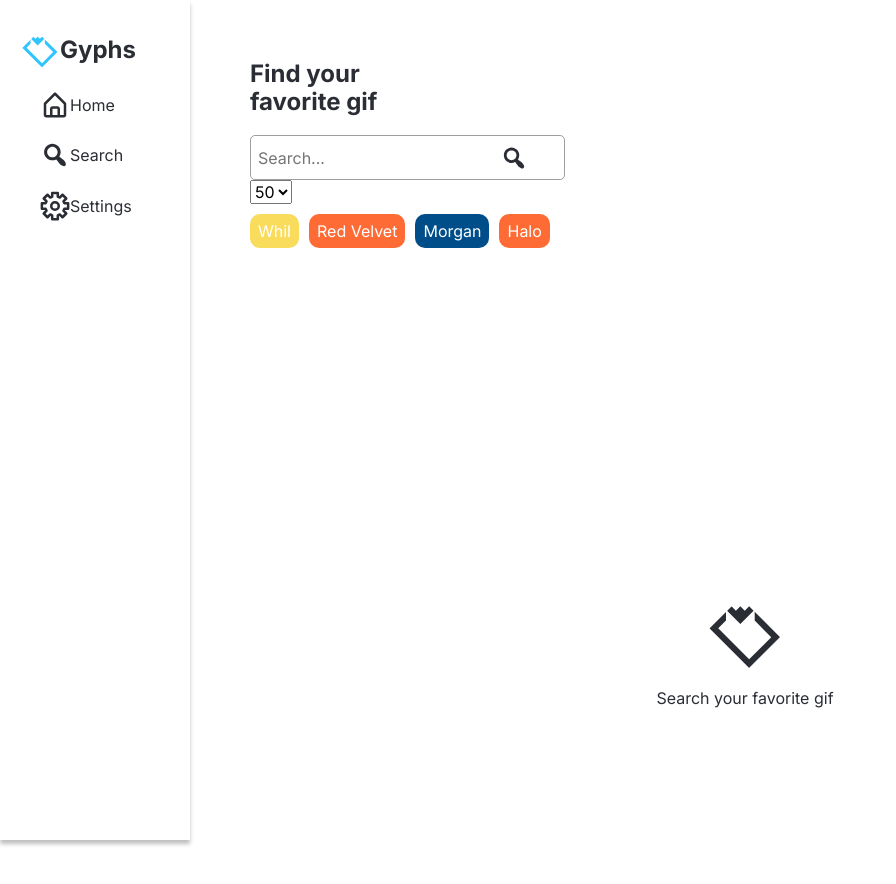
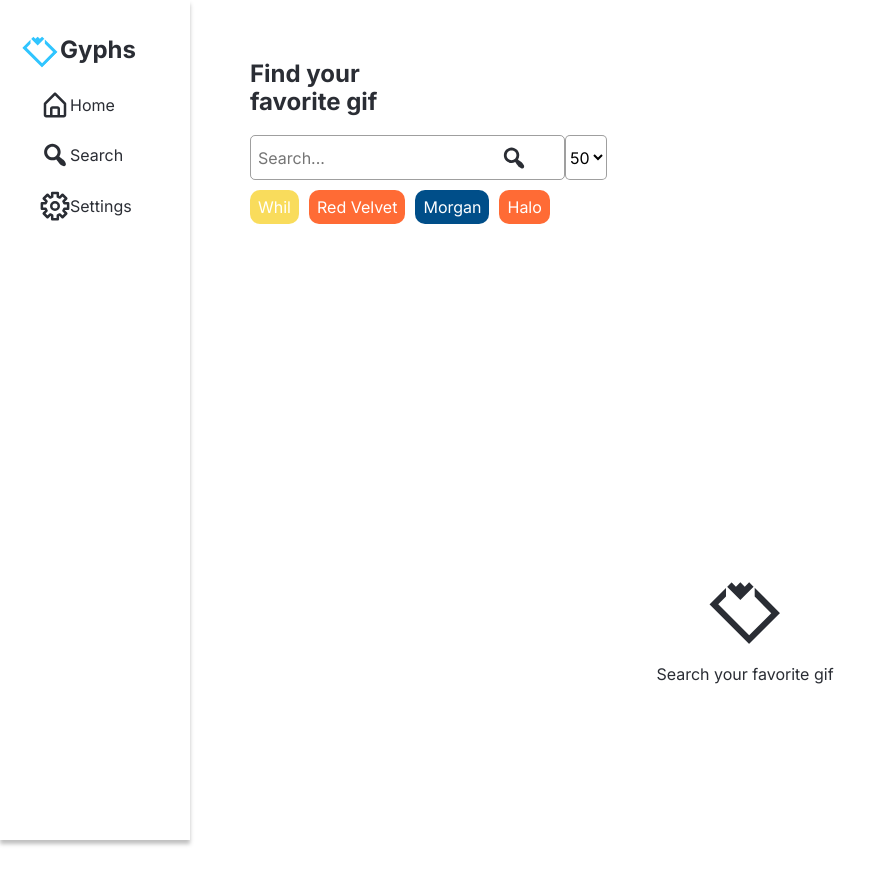
Before and after one commit to ivanglpz/Gyphs, a Next.js app: page /Search in a window 1280 px wide. Shown: the top 884 px of the page, without its empty margins (0-896 px from the left). Built offline with nearby package versions, Linux system fonts and the light colour scheme.

Commit message:
filter number search jsx

```diff
--- a/src/components/SelectNumberGifs/SelectNumberGifs.tsx
+++ b/src/components/SelectNumberGifs/SelectNumberGifs.tsx
@@ -1,12 +1,26 @@
+import styled from "@emotion/styled";
 import { Dispatch, FC, SetStateAction } from "react";
+import { colors } from "../../styles/colors";
+
 
 interface IProps {
+  theme: string
   setFilter: Dispatch<SetStateAction<number>>;
 }
 
+const SelectStyle = styled.select`
+   background-color: red;
+  border: 1px solid rgba(65, 65, 65, 0.5);
+  border-radius: 5px;
+  background-color: ${({ theme }: { theme: string }) => theme === "light" ? "white" : colors.blackRaisin};
+  color: ${({ theme }: { theme: string }) => theme === "light" ? "black" : "white"};
+
+`
+
 const SelectNumberGifs: FC<IProps> = (props) => {
   return (
-    <select
+    <SelectStyle
+      theme={props.theme}
       name="cars"
       id="selects"
       onChange={(event: { target: { value: string | number } }) =>
@@ -20,7 +34,7 @@ const SelectNumberGifs: FC<IProps> = (props) => {
       <option value={50} selected>
         50
       </option>
-    </select>
+    </SelectStyle>
   );
 };
 
--- a/src/pages/Search.tsx
+++ b/src/pages/Search.tsx
@@ -39,17 +39,19 @@ const Gifs = styled.div`
     padding: 20px;
     width: auto;
     height: ${({ screen }: IScreen) =>
-      (screen.mount === false && "100vh") ||
+    (screen.mount === false && "100vh") ||
       (screen.mount === false && screen.filter === 5)
-        ? "100vh"
-        : " none"};
+      ? "100vh"
+      : " none"};
     margin: 0px;
     display: flex;
     flex-direction: column;
     align-items: flex-start;
   }
 `;
-
+const NavSearchBar = styled.nav`
+  display: flex;
+`
 const InitGif = styled.div`
   width: 100%;
   height: 100vh;
@@ -121,14 +123,14 @@ const Search: FC = () => {
             }}
           >
             <h2 style={{ width: "130px" }}>Find your favorite gif</h2>
-            <nav>
+            <NavSearchBar>
               <SearchBar
                 search={search}
                 handleSubmit={handleSubmit}
                 setSearch={setSearch}
               />
-              <SelectNumberGifs setFilter={setFilter} />
-            </nav>
+              <SelectNumberGifs theme={theme} setFilter={setFilter} />
+            </NavSearchBar>
             <div
               style={{ display: "flex", flexWrap: "wrap", margin: "10px 0" }}
             >
--- a/src/styles/components/SearchBar/SearchBarStyle.ts
+++ b/src/styles/components/SearchBar/SearchBarStyle.ts
@@ -6,8 +6,8 @@ export const StyledForm = styled.form`
   align-items: center;
   width: 315px;
   height: 45px;
+  box-sizing: border-box;
   border: 1px solid rgba(65, 65, 65, 0.5);
-  box-sizing: border-box;
   border-radius: 5px;
   input {
     height: 41px;
```
